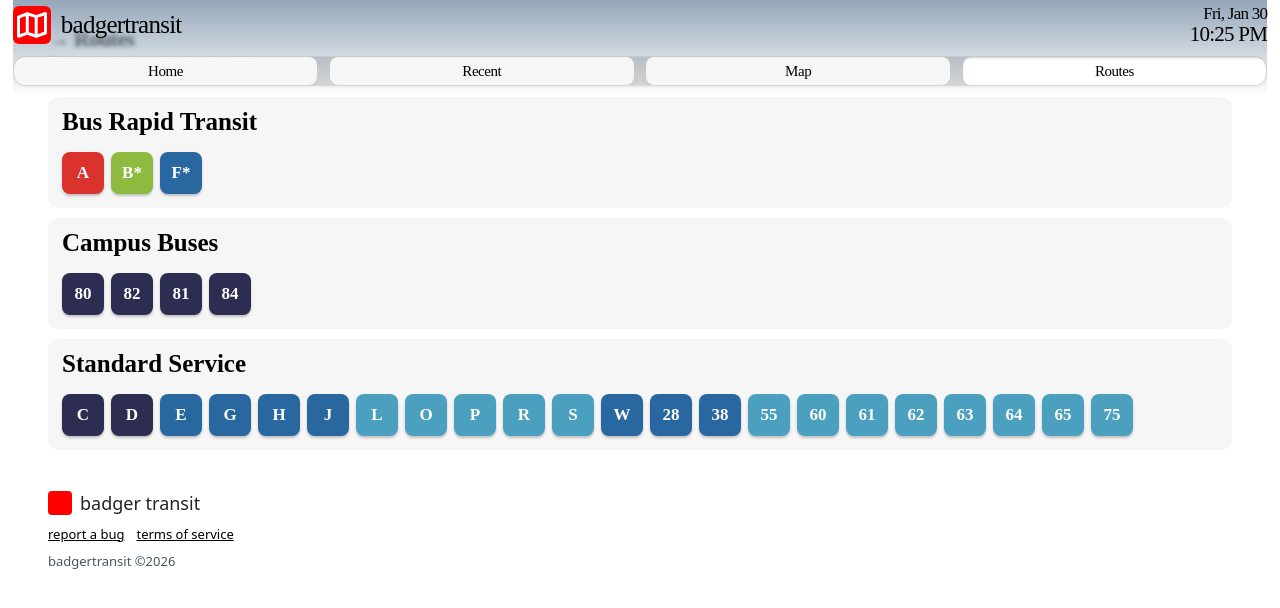
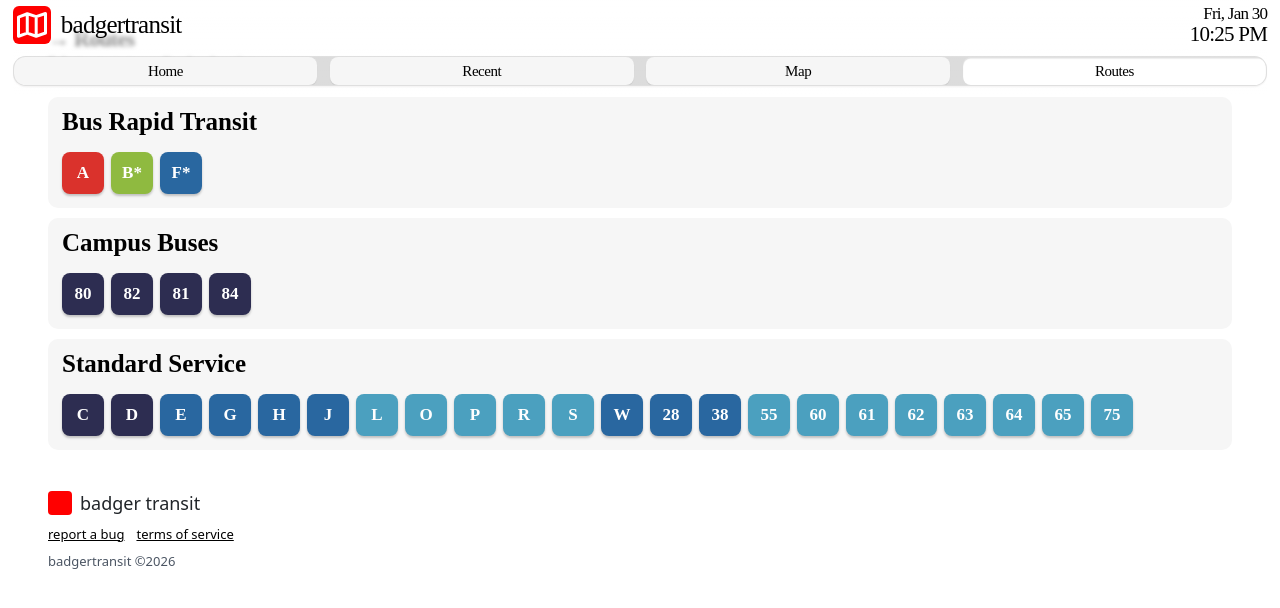
Before and after one commit to ben-hurwitz/mad-transit, a React (Vite) app: page /routes in a window 1280 px wide. Shown: the top 608 px of the page. Built offline with nearby package versions, Linux system fonts and the light colour scheme; a web font is replaced by a local one.

Commit message:
Base change3e

```diff
--- a/src/App.jsx
+++ b/src/App.jsx
@@ -507,20 +507,25 @@ function HomePage() {
   if(hourOfDay <= 5){
     message = "Its late! Limited buses running!"
     dayPeriod = "evening";
+
+    document.body.style.setProperty('--body-bg', '#122C43');
   }
   if(hourOfDay > 5 && hourOfDay <= 11){
     message = "Good Morning";
     dayPeriod = "morning";
+    document.body.style.setProperty('--body-bg', '##94A6B9');
   }
 
   if(hourOfDay > 11 && hourOfDay <= 17){
     message = "Good Afternoon";
     dayPeriod = "afternoon";
+    document.body.style.setProperty('--body-bg', '##94A6B9');
   }
 
   if(hourOfDay > 17 && hourOfDay <= 24){
     message = "Good Evening";
     dayPeriod = "evening";
+    document.body.style.setProperty('--body-bg', '#122C43');
   }
 
 
--- a/src/HomeHeader.css
+++ b/src/HomeHeader.css
@@ -7,7 +7,7 @@
     left: 0;
     right: 0;
     z-index: 10000;
-    background: linear-gradient(180deg, #94A6B9 0%, rgba(148, 166, 185, 0.00) 100%);
+    background: linear-gradient(180deg, var(--body-bg, white) 0%, rgba(148, 166, 185, 0.00) 100%);
     backdrop-filter: blur(2px);
     -webkit-backdrop-filter: blur(2px); /* Safari support */
 
--- a/src/HomePage.css
+++ b/src/HomePage.css
@@ -4,9 +4,14 @@ home-hero{
 }
 
 body{
-background-color: #94A6B9;
-overflow: hidden;
+  background-color: #94A6B9;
+  overflow: hidden;
 }
+
+body {
+  background-color: var(--body-bg, white);
+}
+
 
 .page-vignette{
 width: 100%;
```
Also changed, not shown: 4 other files (tests, documents, lock files or other folders).
